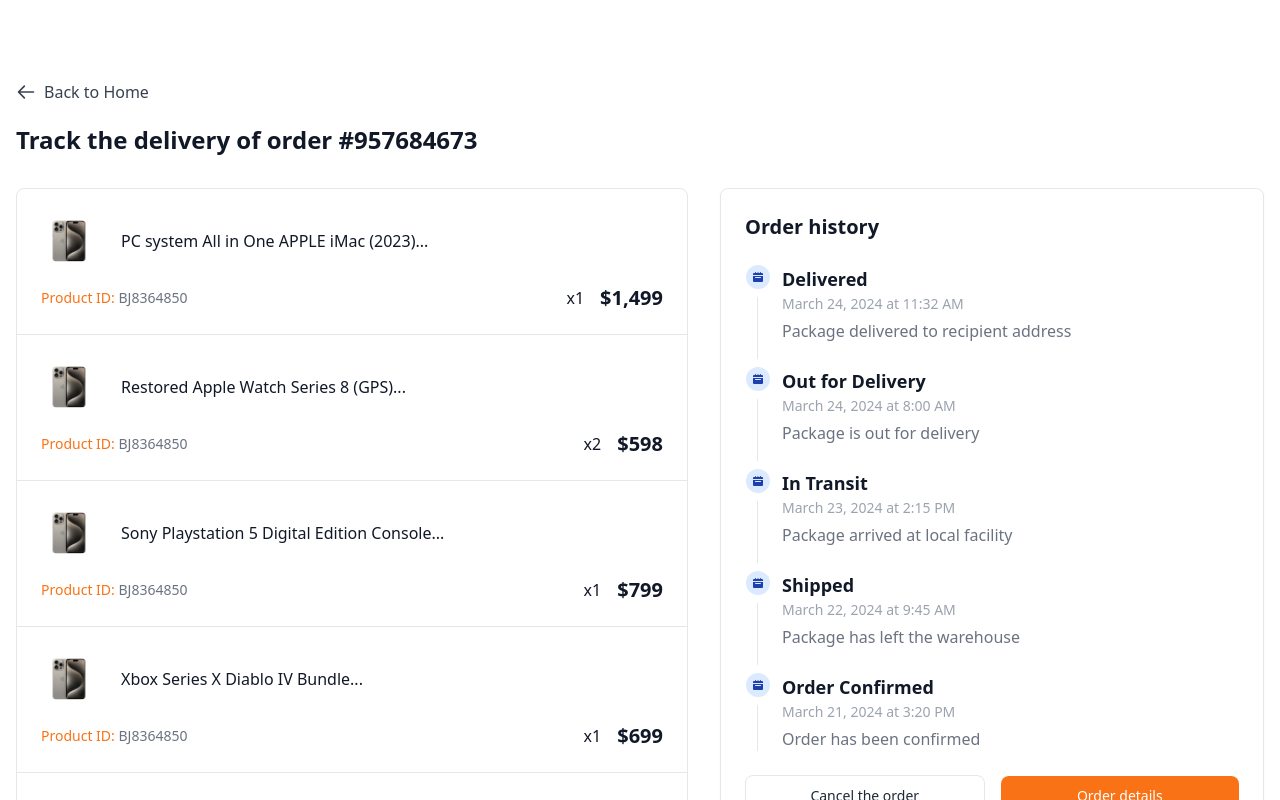
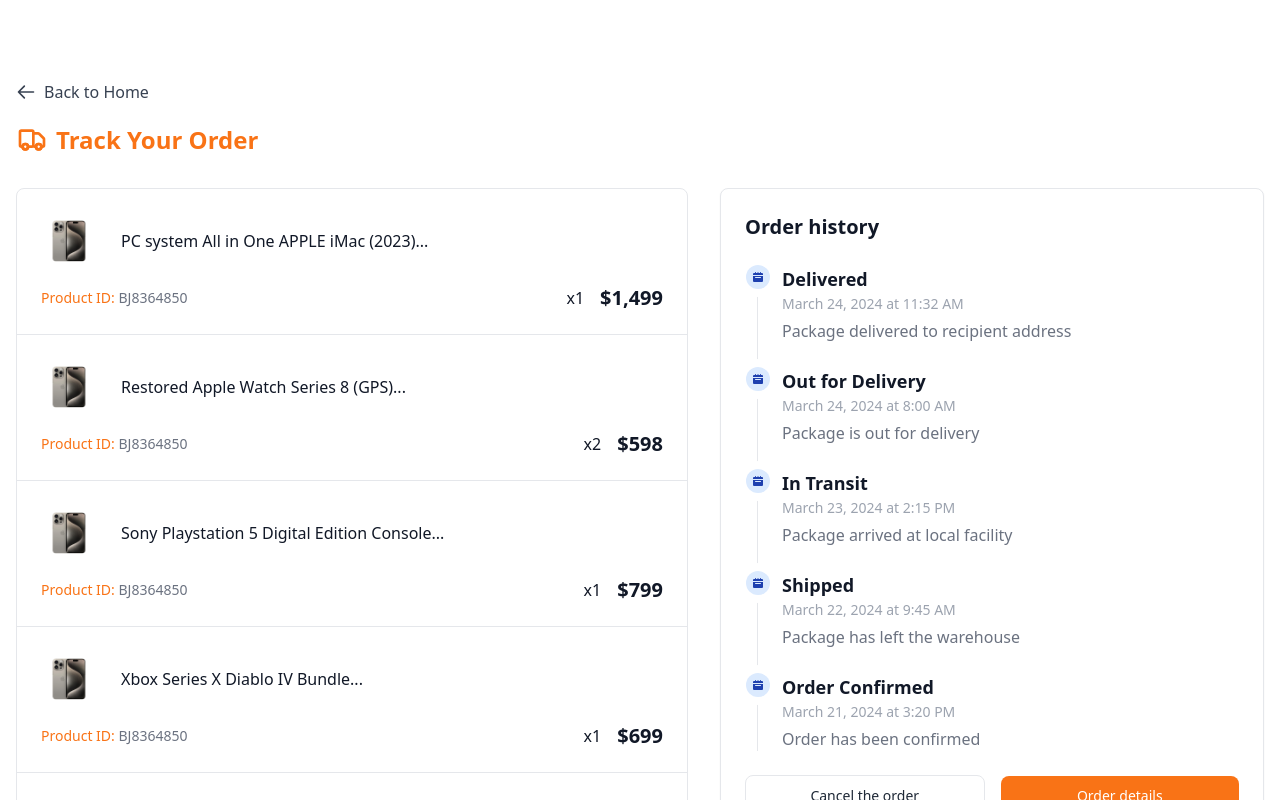
Before and after one commit to knaptix/NFTPlace, a React (Create React App) app: page /track-order in a window 1280 px wide. Shown: the top 800 px of the page. Built offline with nearby package versions, Linux system fonts and the light colour scheme.

Commit message:
UI fixes done

```diff
--- a/src/Component/InventoryManagement.js
+++ b/src/Component/InventoryManagement.js
@@ -216,7 +216,7 @@ const InventoryManagement = () => {
     <div className="p-4">
       {/* Back to Home Button */}
       <div className="mb-6">
-        <Link to="/" className="inline-flex items-center text-gray-700 hover:text-blue-600">
+        <Link to="/" className="inline-flex items-center text-gray-700 hover:text-orange-500">
           <svg
             className="w-5 h-5 mr-2"
             fill="none"
@@ -232,6 +232,25 @@ const InventoryManagement = () => {
           </svg>
           Back to Home
         </Link>
+      </div>
+
+      {/* Heading with Icon */}
+      <div className="flex items-center mb-6">
+        <svg
+          className="w-8 h-8 mr-2 text-orange-500"
+          fill="none"
+          stroke="currentColor"
+          viewBox="0 0 24 24"
+          xmlns="http://www.w3.org/2000/svg"
+        >
+          <path
+            strokeLinecap="round"
+            strokeLinejoin="round"
+            strokeWidth="2"
+            d="M16 15v-1a4 4 0 00-4-4H8m0 0l3 3m-3-3l3-3m9 14V5a2 2 0 00-2-2H6a2 2 0 00-2 2v16l4-2 4 2 4-2 4 2z"
+          />
+        </svg>
+        <h1 className="text-2xl font-bold text-orange-500">Inventory</h1>
       </div>
 
       {/* Search and Actions Row */}
--- a/src/Component/ReturnOrder.js
+++ b/src/Component/ReturnOrder.js
@@ -1,5 +1,6 @@
 import React, { useState } from "react";
 import { Link } from "react-router-dom";
+import iPhone from "../assets/R.jpeg";
 
 const ReturnOrder = () => {
   const [currentPage, setCurrentPage] = useState(1);
@@ -9,49 +10,49 @@ const ReturnOrder = () => {
   const orders = [
     {
       id: "ORD001",
+      image: iPhone,
       productName: "Nike Air Max",
       orderDate: "2024-01-15",
       deliveryDate: "2024-01-20",
       quantity: 1,
       price: "$129.99",
       status: "Delivered",
-      image: "path_to_image",
       orderNumber: "#12345",
       customerName: "John Doe",
     },
     {
       id: "ORD002",
+      image: iPhone,
       productName: "Nike Air Max",
       orderDate: "2024-01-15",
       deliveryDate: "2024-01-20",
       quantity: 50,
       price: "$129.99",
       status: "Delivered",
-        image: "path_to_image",
       orderNumber: "#12345",
       customerName: "John Doe",
     },
     {
       id: "ORD003",
+      image: iPhone,
       productName: "Nike Air Max",
       orderDate: "2024-01-15",
       deliveryDate: "2024-01-20",
       quantity: 16,
       price: "$129.99",
       status: "Delivered",
-        image: "path_to_image",
       orderNumber: "#12345",
       customerName: "John Doe",
     },
     {
       id: "ORD004",
+      image: iPhone,
       productName: "Nike Air Max",
       orderDate: "2024-01-15",
       deliveryDate: "2024-01-20",
       quantity: 4,
       price: "$129.99",
       status: "Delivered",
-        image: "path_to_image",
       orderNumber: "#12345",
       customerName: "John Doe",
     },
@@ -68,7 +69,8 @@ const ReturnOrder = () => {
   };
 
   // Filter orders based on search
-  const filteredOrders = orders.filter((order) =>
+  const filteredOrders = orders.filter(
+    (order) =>
       order.productName.toLowerCase().includes(searchTerm.toLowerCase()) ||
       order.orderNumber.toLowerCase().includes(searchTerm.toLowerCase())
   );
@@ -88,7 +90,10 @@ const ReturnOrder = () => {
     <div className="p-4">
       {/* Back to Home Button */}
       <div className="mb-6">
-        <Link to="/" className="inline-flex items-center text-gray-700 hover:text-blue-600">
+        <Link
+          to="/"
+          className="inline-flex items-center text-gray-700 hover:text-orange-500"
+        >
           <svg
             className="w-5 h-5 mr-2"
             fill="none"
@@ -104,6 +109,25 @@ const ReturnOrder = () => {
           </svg>
           Back to Home
         </Link>
+      </div>
+
+      {/* Heading with Icon */}
+      <div className="flex items-center mb-6">
+        <svg
+          className="w-8 h-8 mr-2 text-orange-500"
+          fill="none"
+          stroke="currentColor"
+          viewBox="0 0 24 24"
+          xmlns="http://www.w3.org/2000/svg"
+        >
+          <path
+            strokeLinecap="round"
+            strokeLinejoin="round"
+            strokeWidth="2"
+            d="M4 4v5h.582m15.356 2A8.001 8.001 0 004.582 9m0 0H9m11 11v-5h-.581m0 0a8.003 8.003 0 01-15.357-2m15.357 2H15"
+          />
+        </svg>
+        <h1 className="text-2xl font-bold text-orange-500">Return Order</h1>
       </div>
 
       {/* Search Bar */}
@@ -139,17 +163,35 @@ const ReturnOrder = () => {
       {/* Table */}
       <div className="relative overflow-x-auto shadow-md sm:rounded-lg">
         <table className="w-full text-sm text-left text-gray-500">
-          <thead className="text-xs text-gray-700 uppercase bg-gray-50">
+          <thead className="text-xs text-white uppercase bg-orange-500">
             <tr>
-              <th scope="col" className="px-6 py-3 text-center">Order Number</th>
-              <th scope="col" className="px-6 py-3 text-center">Product</th>
-              <th scope="col" className="px-6 py-3 text-center">Customer Name</th>
-              <th scope="col" className="px-6 py-3 text-center">Order Date</th>
-              <th scope="col" className="px-6 py-3 text-center">Delivery Date</th>
-              <th scope="col" className="px-6 py-3 text-center">Quantity</th>
-              <th scope="col" className="px-6 py-3 text-center">Price</th>
-              <th scope="col" className="px-6 py-3 text-center">Status</th>
-              <th scope="col" className="px-6 py-3 text-center">Action</th>
+              <th scope="col" className="px-6 py-3 text-center">
+                Order Number
+              </th>
+              <th scope="col" className="px-6 py-3 text-center">
+                Product
+              </th>
+              <th scope="col" className="px-6 py-3 text-center">
+                Customer Name
+              </th>
+              <th scope="col" className="px-6 py-3 text-center">
+                Order Date
+              </th>
+              <th scope="col" className="px-6 py-3 text-center">
+                Delivery Date
+              </th>
+              <th scope="col" className="px-6 py-3 text-center">
+                Quantity
+              </th>
+              <th scope="col" className="px-6 py-3 text-center">
+                Price
+              </th>
+              <th scope="col" className="px-6 py-3 text-center">
+                Status
+              </th>
+              <th scope="col" className="px-6 py-3 text-center">
+                Action
+              </th>
             </tr>
           </thead>
           <tbody>
@@ -163,7 +205,7 @@ const ReturnOrder = () => {
                     <div className="h-10 w-10 mr-3">
                       <img
                         className="h-10 w-10 rounded-full object-cover"
-                        src={order.image || 'https://via.placeholder.com/40'}
+                        src={order.image || "https://via.placeholder.com/40"}
                         alt={order.productName}
                       />
                     </div>
@@ -178,9 +220,9 @@ const ReturnOrder = () => {
                 <td className="px-6 py-4 text-center">
                   <span
                     className={`inline-block w-[120px] text-center px-4 py-1 rounded-full text-sm font-semibold ${
-                      order.status === 'Delivered'
-                        ? 'bg-green-100 text-green-600'
-                        : 'bg-yellow-100 text-yellow-600'
+                      order.status === "Delivered"
+                        ? "bg-green-100 text-green-600"
+                        : "bg-yellow-100 text-yellow-600"
                     }`}
                   >
                     {order.status}
@@ -203,9 +245,15 @@ const ReturnOrder = () => {
       {/* Pagination */}
       <nav className="flex items-center flex-column flex-wrap md:flex-row justify-between pt-4">
         <span className="text-sm font-normal text-gray-500 mb-4 md:mb-0 block w-full md:inline md:w-auto">
-          Showing <span className="font-semibold text-gray-900">
-            {indexOfFirstItem + 1}-{Math.min(indexOfLastItem, filteredOrders.length)}
-          </span> of <span className="font-semibold text-gray-900">{filteredOrders.length}</span>
+          Showing{" "}
+          <span className="font-semibold text-gray-900">
+            {indexOfFirstItem + 1}-
+            {Math.min(indexOfLastItem, filteredOrders.length)}
+          </span>{" "}
+          of{" "}
+          <span className="font-semibold text-gray-900">
+            {filteredOrders.length}
+          </span>
         </span>
         <ul className="inline-flex -space-x-px rtl:space-x-reverse text-sm h-8">
           <li>
@@ -213,7 +261,7 @@ const ReturnOrder = () => {
               onClick={() => handlePageChange(Math.max(1, currentPage - 1))}
               disabled={currentPage === 1}
               className={`flex items-center justify-center px-3 h-8 ms-0 leading-tight text-gray-500 bg-white border border-gray-300 rounded-s-lg hover:bg-gray-100 ${
-                currentPage === 1 ? 'cursor-not-allowed opacity-50' : ''
+                currentPage === 1 ? "cursor-not-allowed opacity-50" : ""
               }`}
             >
               Previous
@@ -225,8 +273,8 @@ const ReturnOrder = () => {
                 onClick={() => handlePageChange(index + 1)}
                 className={`flex items-center justify-center px-3 h-8 leading-tight border border-gray-300 ${
                   currentPage === index + 1
-                    ? 'text-blue-600 bg-blue-50 hover:bg-blue-100 hover:text-blue-700'
-                    : 'text-gray-500 bg-white hover:bg-gray-100'
+                    ? "text-blue-600 bg-blue-50 hover:bg-blue-100 hover:text-blue-700"
+                    : "text-gray-500 bg-white hover:bg-gray-100"
                 }`}
               >
                 {index + 1}
@@ -235,10 +283,14 @@ const ReturnOrder = () => {
           ))}
           <li>
             <button
-              onClick={() => handlePageChange(Math.min(totalPages, currentPage + 1))}
+              onClick={() =>
+                handlePageChange(Math.min(totalPages, currentPage + 1))
+              }
               disabled={currentPage === totalPages}
               className={`flex items-center justify-center px-3 h-8 leading-tight text-gray-500 bg-white border border-gray-300 rounded-e-lg hover:bg-gray-100 ${
-                currentPage === totalPages ? 'cursor-not-allowed opacity-50' : ''
+                currentPage === totalPages
+                  ? "cursor-not-allowed opacity-50"
+                  : ""
               }`}
             >
               Next
--- a/src/Component/TrackOrder.js
+++ b/src/Component/TrackOrder.js
@@ -9,7 +9,7 @@ const TrackOrder = () => {
         <div className="py-4">
           <Link
             to="/"
-            className="inline-flex items-center text-gray-700 hover:text-blue-600"
+            className="inline-flex items-center text-gray-700 hover:text-orange-500"
           >
             <svg
               className="w-5 h-5 mr-2"
@@ -28,9 +28,32 @@ const TrackOrder = () => {
             Back to Home
           </Link>
         </div>
-        <h2 className="text-xl font-semibold text-gray-900 sm:text-2xl">
-          Track the delivery of order #957684673
-        </h2>
+        {/* Heading with Icon */}
+        <div className="flex items-center mb-6">
+          <svg
+            className="w-8 h-8 mr-2 text-orange-500"
+            fill="none"
+            stroke="currentColor"
+            viewBox="0 0 24 24"
+            xmlns="http://www.w3.org/2000/svg"
+          >
+            <path
+              strokeLinecap="round"
+              strokeLinejoin="round"
+              strokeWidth="2"
+              d="M9 17a2 2 0 11-4 0 2 2 0 014 0zM19 17a2 2 0 11-4 0 2 2 0 014 0z"
+            />
+            <path
+              strokeLinecap="round"
+              strokeLinejoin="round"
+              strokeWidth="2"
+              d="M13 16V6a1 1 0 00-1-1H4a1 1 0 00-1 1v10a1 1 0 001 1h1m8-1a1 1 0 01-1 1H9m4-1V8a1 1 0 011-1h2.586a1 1 0 01.707.293l3.414 3.414a1 1 0 01.293.707V16a1 1 0 01-1 1h-1m-6-1a1 1 0 001 1h1M5 17a2 2 0 104 0m-4 0a2 2 0 114 0m6 0a2 2 0 104 0m-4 0a2 2 0 114 0"
+            />
+          </svg>
+          <h1 className="text-2xl font-bold text-orange-500">
+            Track Your Order
+          </h1>
+        </div>
 
         <div className="mt-6 sm:mt-8 lg:flex lg:gap-8">
           <div className="w-full divide-y divide-gray-200 overflow-hidden rounded-lg border border-gray-200 dark:divide-orange-500 dark:border-orange-500 lg:max-w-xl xl:max-w-2xl">
```
Lines whose indentation alone changed are shown as unchanged.
